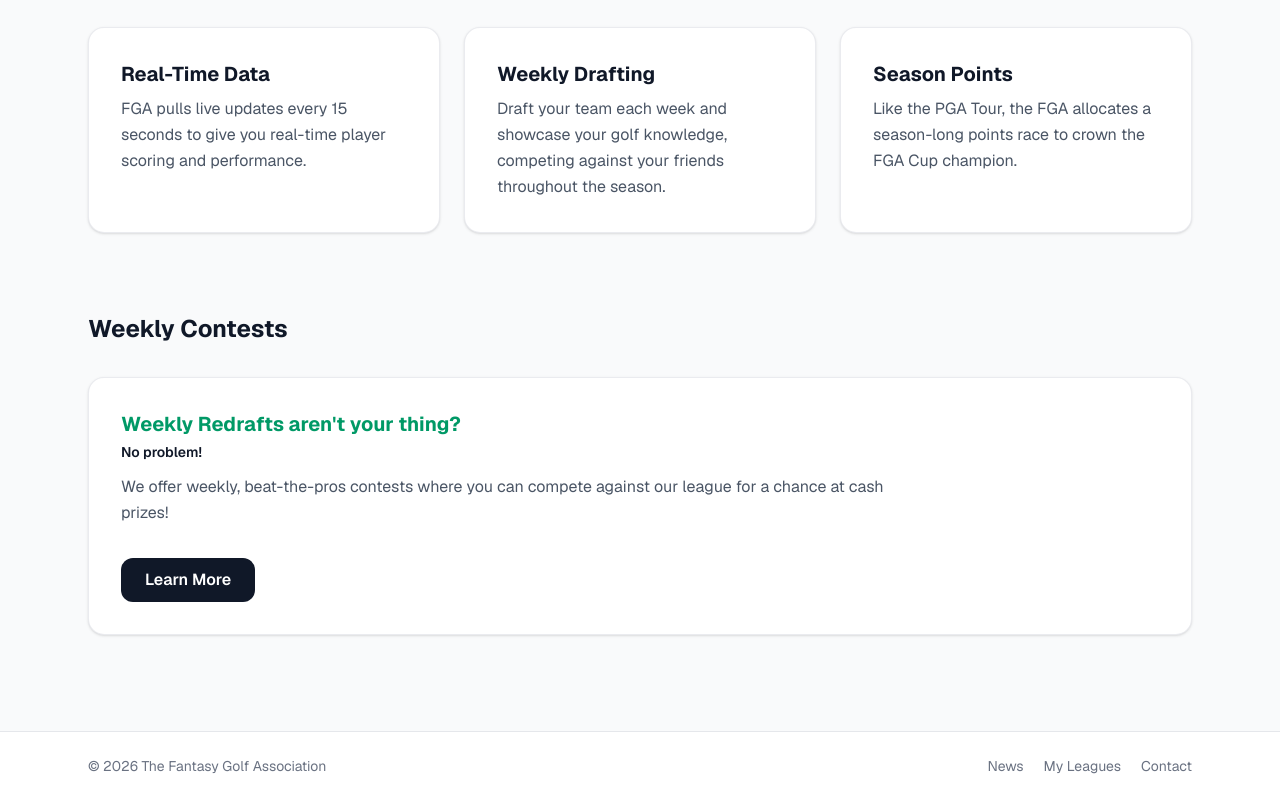
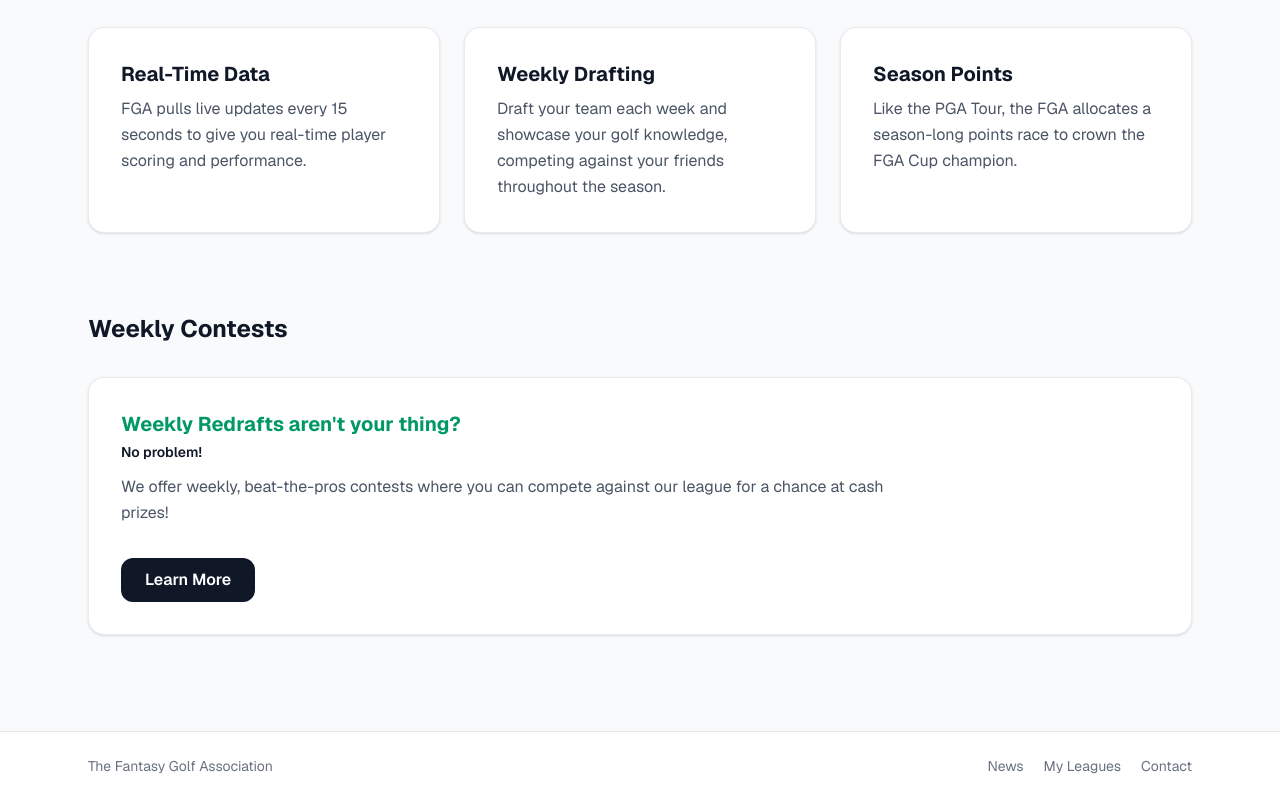
Before and after one commit to ryan20w/FantasyGolfAssociation, a Next.js app: page / in a window 1280 px wide. Shown: the part 704-1504 px from the top of the page. Built offline with nearby package versions, Linux system fonts and the light colour scheme; no server answers.

Commit message:
text changes

```diff
--- a/app/components/SiteFooter.tsx
+++ b/app/components/SiteFooter.tsx
@@ -4,7 +4,7 @@ export default function SiteFooter() {
   return (
     <footer className="border-t border-gray-200 bg-white mt-auto">
       <div className="max-w-6xl mx-auto px-4 sm:px-6 py-6 flex flex-col sm:flex-row items-center justify-between gap-3 text-sm text-gray-500">
-        <p>&copy; {new Date().getFullYear()} The Fantasy Golf Association</p>
+        <p>The Fantasy Golf Association</p>
         <nav className="flex gap-5">
           <Link href="/news" className="hover:text-gray-900 transition-colors">News</Link>
           <Link href="/my-leagues" className="hover:text-gray-900 transition-colors">My Leagues</Link>
--- a/app/my-leagues/[code]/page.tsx
+++ b/app/my-leagues/[code]/page.tsx
@@ -203,9 +203,9 @@ export default function LeaguePage({
                 <button
                   type="button"
                   onClick={() => copy(league.code, "code")}
-                  className="bg-gray-900 text-white px-5 py-3 rounded-lg font-semibold hover:bg-gray-700 transition-colors w-28"
+                  className="bg-gray-900 text-white px-5 py-3 rounded-lg font-semibold hover:bg-gray-700 transition-colors w-32 shrink-0 whitespace-nowrap"
                 >
-                  {copied === "code" ? "Copied" : "Copy code"}
+                  {copied === "code" ? "Copied" : "Copy Code"}
                 </button>
               </div>
             </div>
@@ -225,7 +225,7 @@ export default function LeaguePage({
                 <button
                   type="button"
                   onClick={() => copy(inviteLink, "link")}
-                  className="bg-gray-900 text-white px-5 py-3 rounded-lg font-semibold hover:bg-gray-700 transition-colors w-28"
+                  className="bg-gray-900 text-white px-5 py-3 rounded-lg font-semibold hover:bg-gray-700 transition-colors w-32 shrink-0 whitespace-nowrap"
                 >
                   {copied === "link" ? "Copied" : "Copy link"}
                 </button>
```
